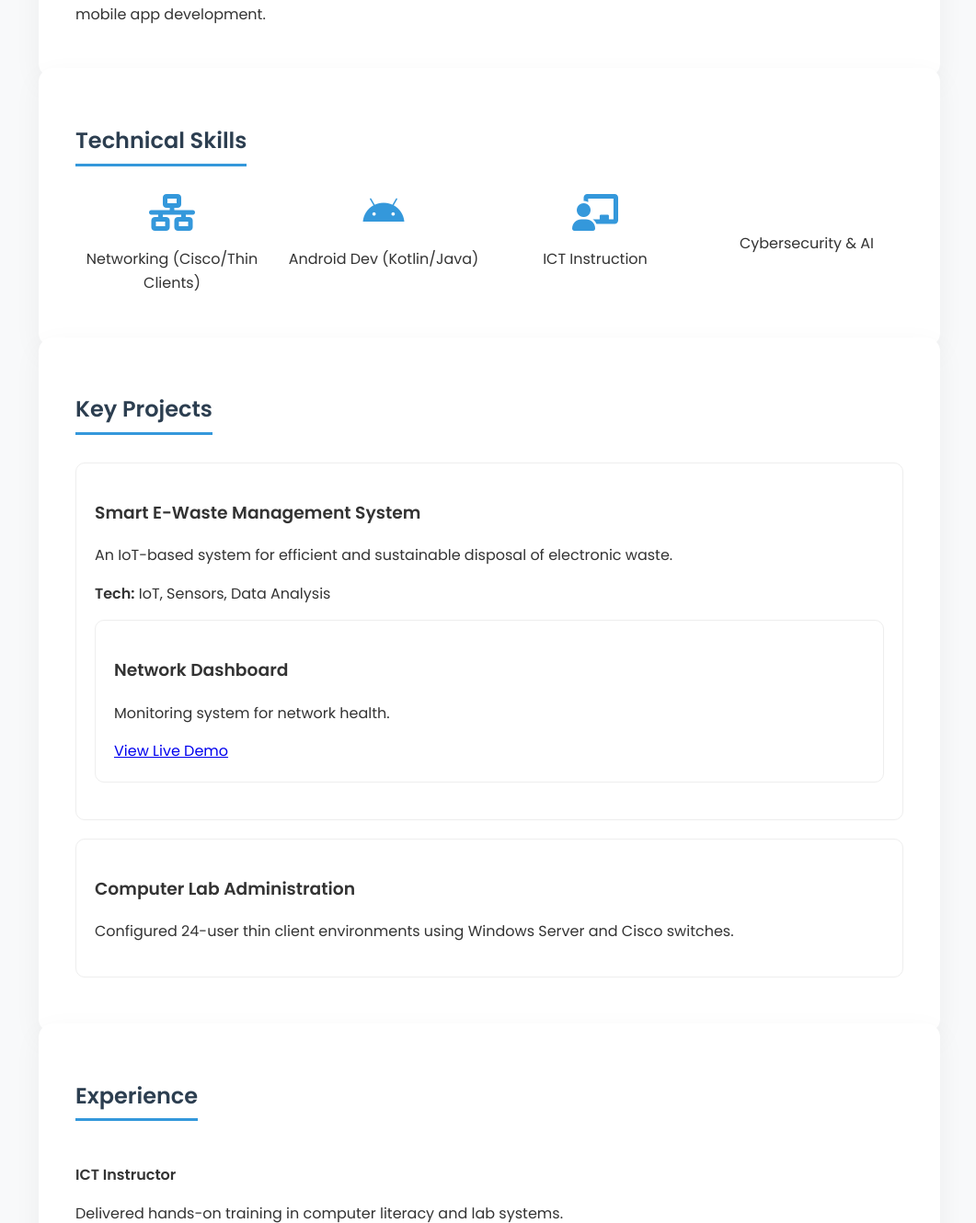
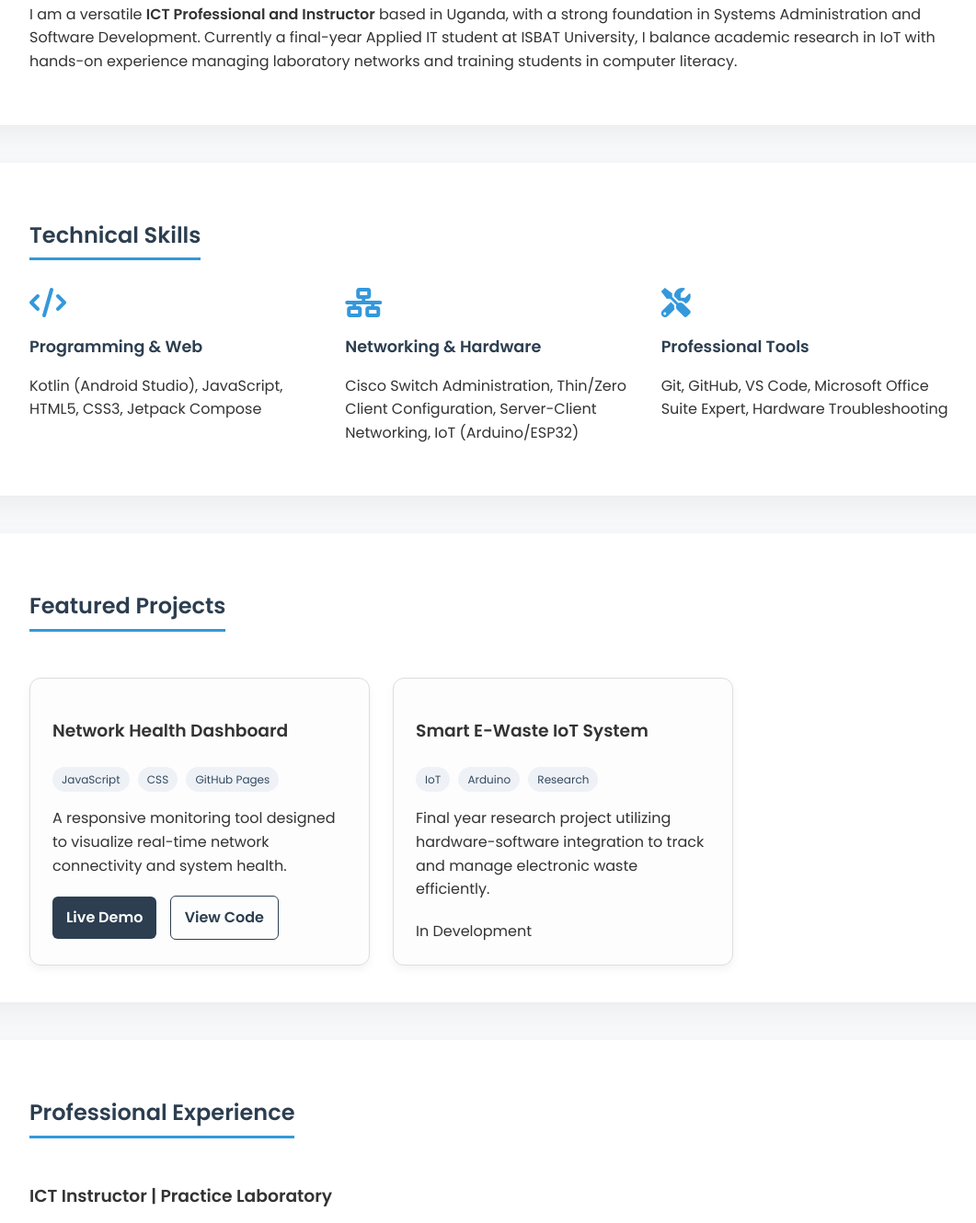
Before and after one commit to Bakubye/my_portifolio, a plain HTML site: page index.html in a window 1280 px wide. Shown: the part 537-1867 px from the top of the page at 92% size, without its empty margins (108-1169 px from the left). Drawn offline with Linux system fonts and the light colour scheme.

Commit message:
Full portifolio content update

```diff
--- a/index.html
+++ b/index.html
@@ -5,7 +5,8 @@
     <meta name="viewport" content="width=device-width, initial-scale=1.0">
     <title>Kauthar | IT Professional Portfolio</title>
     <link rel="stylesheet" href="style.css">
-    <link href="https://fonts.googleapis.com/css2?family=Poppins:wght@300;400;600&display=swap"rel="stylesheet">
+    <link href="https://fonts.googleapis.com/css2?family=Poppins:wght@300;400;600&display=swap" rel="stylesheet">
+    <link rel="stylesheet" href="https://cdnjs.cloudflare.com/ajax/libs/font-awesome/6.0.0/css/all.min.css">
 </head>
 <body>
     <nav>
@@ -13,69 +14,95 @@
             <li><a href="#about">About</a></li>
             <li><a href="#skills">Skills</a></li>
             <li><a href="#projects">Projects</a></li>
+            <li><a href="#experience">Experience</a></li>
             <li><a href="#contact">Contact</a></li>
         </ul>
     </nav>
+
     <header>
         <h1>Kauthar Bakubye</h1>
         <p>ICT Instructor | BSc. Applied IT Student</p>
+        <button id="theme-toggle">Toggle Theme</button>
     </header>
 
+    <main>
         <section id="about">
             <h2>About Me</h2>
-        <p>I am a passionate ICT professional based in Uganda, specializing in computer literacy, laboratory training, and mobile app development.</p>
+            <p>
+                I am a versatile <strong>ICT Professional and Instructor</strong> based in Uganda, with a strong foundation in Systems Administration and Software Development.
+                Currently a final-year Applied IT student at ISBAT University, I balance academic research in IoT with hands-on experience managing
+                laboratory networks and training students in computer literacy.
+            </p>
         </section>
-    <link rel="stylesheet" href="https://cdnjs.cloudflare.com/ajax/libs/font-awesome/6.0.0/css/all.min.css">
 
         <section id="skills">
             <h2>Technical Skills</h2>
             <div class="skills-grid">
-        <div class="skill-item">
+                <div class="skill-category">
+                    <i class="fa-solid fa-code"></i>
+                    <h3>Programming & Web</h3>
+                    <p>Kotlin (Android Studio), JavaScript, HTML5, CSS3, Jetpack Compose</p>
+                </div>
+                <div class="skill-category">
                     <i class="fa-solid fa-network-wired"></i>
-            <p>Networking (Cisco/Thin Clients)</p>
+                    <h3>Networking & Hardware</h3>
+                    <p>Cisco Switch Administration, Thin/Zero Client Configuration, Server-Client Networking, IoT (Arduino/ESP32)</p>
                 </div>
-        <div class="skill-item">
-            <i class="fa-brands fa-android"></i>
-            <p>Android Dev (Kotlin/Java)</p>
-        </div>
-        <div class="skill-item">
-            <i class="fa-solid fa-chalkboard-user"></i>
-            <p>ICT Instruction</p>
-        </div>
-        <div class="skill-item">
-            <i class="fa-solid fa-shield-halved"></i>
-            <p>Cybersecurity & AI</p>
+                <div class="skill-category">
+                    <i class="fa-solid fa-screwdriver-wrench"></i>
+                    <h3>Professional Tools</h3>
+                    <p>Git, GitHub, VS Code, Microsoft Office Suite Expert, Hardware Troubleshooting</p>
                 </div>
             </div>
         </section>
+
         <section id="projects">
-        <h2>Key Projects</h2>
-        <div class="project-card">
-    <h3>Smart E-Waste Management System</h3>
-    <p>An IoT-based system for efficient and sustainable disposal of electronic waste.</p>
-
-    <p><strong>Tech:</strong> IoT, Sensors, Data Analysis</p>
+            <h2>Featured Projects</h2>
+            <div class="project-container">
 
                 <div class="project-card">
-    <h3>Network Dashboard</h3>
-    <p>Monitoring system for network health.</p>
-    <a href="https://Bakubye.github.io/network-dashboard/" target="_blank">View Live Demo</a>
+                    <h3>Network Health Dashboard</h3>
+                    <div class="tags">
+                        <span class="tech-tag">JavaScript</span>
+                        <span class="tech-tag">CSS</span>
+                        <span class="tech-tag">GitHub Pages</span>
+                    </div>
+                    <p>A responsive monitoring tool designed to visualize real-time network connectivity and system health.</p>
+                    <div class="project-links">
+                        <a href="https://Bakubye.github.io/network-dashboard/" target="_blank" class="btn primary">Live Demo</a>
+                        <a href="https://github.com/Bakubye/network-dashboard" target="_blank" class="btn secondary">View Code</a>
+                    </div>
                 </div>
 
+                <div class="project-card">
+                    <h3>Smart E-Waste IoT System</h3>
+                    <div class="tags">
+                        <span class="tech-tag">IoT</span>
+                        <span class="tech-tag">Arduino</span>
+                        <span class="tech-tag">Research</span>
                     </div>
-        <div class="project-card">
-            <h3>Computer Lab Administration</h3>
-            <p>Configured 24-user thin client environments using Windows Server and Cisco switches.</p>
+                    <p>Final year research project utilizing hardware-software integration to track and manage electronic waste efficiently.</p>
+                    <div class="project-links">
+                        <span class="status-label">In Development</span>
+                    </div>
+                </div>
+
             </div>
         </section>
 
         <section id="experience">
-    <h2>Experience</h2>
-    <p><strong>ICT Instructor</strong></p>
-    <p>Delivered hands-on training in computer literacy and lab systems.</p>
+            <h2>Professional Experience</h2>
+            <div class="exp-item">
+                <h3>ICT Instructor | Practice Laboratory</h3>
+                <p><em>Lead Instructor & Lab Manager</em></p>
+                <ul>
+                    <li>Managed a 24-user laboratory utilizing Thin/Zero Client configurations and Cisco networking hardware.</li>
+                    <li>Taught computer hardware components and the Microsoft Office Suite to diverse student groups.</li>
+                    <li>Developed practical ICT assessments to improve student hands-on technical skills.</li>
+                </ul>
+            </div>
         </section>
 
-    <button id="theme-toggle">Toggle Theme</button>
         <section id="contact">
             <h2>Contact Me</h2>
             <p>Have a project in mind or want to discuss ICT training? Send me a message!</p>
@@ -96,9 +123,12 @@
                 <button type="submit" class="btn-submit">Send Message</button>
             </form>
         </section>
+    </main>
+
     <footer>
         <p>Connect with me on <a href="https://github.com/Bakubye">GitHub</a></p>
     </footer>
-    <script scr="script.js"></script>
+
+    <script src="script.js"></script>
 </body>
 </html>
--- a/style.css
+++ b/style.css
@@ -4,116 +4,24 @@
     --light: #ecf0f1;
     --text: #333;
     --white: #ffffff;
+    --bg-gray: #f8f9fa;
+    --card-border: #ddd;
 }
 
 body {
     font-family: 'Poppins', sans-serif;
     line-height: 1.6;
     margin: 0;
-    background-color: #f8f9fa;
+    background-color: var(--bg-gray);
     color: var(--text);
+    transition: background 0.3s, color 0.3s;
 }
 
-/* Creative Header with Gradient */
-header {
-    background: linear-gradient(135deg, var(--dark) 0%, #1a252f 100%);
-    color: var(--white);
-    padding: 100px 20px;
-    text-align: center;
-    clip-path: polygon(0 0, 100% 0, 100% 85%, 0 100%);
-}
-
-header h1 {
-    font-size: 3rem;
-    margin: 0;
-    letter-spacing: 2px;
-}
-
-/* Smooth Card Design */
-section {
-    max-width: 900px;
-    margin: -50px auto 40px; /* Pulls first section up into the header slant */
-    background: var(--white);
-    padding: 40px;
-    border-radius: 15px;
-    box-shadow: 0 10px 30px rgba(0,0,0,0.05);
-}
-
-h2 {
-    color: var(--dark);
-    border-bottom: 3px solid var(--primary);
-    display: inline-block;
-    padding-bottom: 5px;
-    margin-bottom: 30px;
-}
-
-/* Interactive Project Cards */
-.project-card {
-    background: #fff;
-    border: 1px solid #eee;
-    padding: 20px;
-    border-radius: 10px;
-    transition: transform 0.3s ease, box-shadow 0.3s ease;
-    margin-bottom: 20px;
-}
-
-.project-card:hover {
-    transform: translateY(-5px);
-    box-shadow: 0 5px 15px rgba(52, 152, 219, 0.2);
-    border-color: var(--primary);
-}
-
-/* Skills Icons */
-.skills-grid {
-    display: grid;
-    grid-template-columns: repeat(auto-fit, minmax(150px, 1fr));
-    gap: 20px;
-    text-align: center;
-}
-
-.skill-item i {
-    font-size: 2.5rem;
-    color: var(--primary);
-    transition: color 0.3s;
-}
-
-.skill-item:hover i {
-    color: #2ecc71; /* Changes to green on hover */
-}
-
-/* Modern Button */
-.btn-submit {
-    background: var(--primary);
-    font-weight: bold;
-    letter-spacing: 1px;
-    padding: 15px;
-    border-radius: 30px; /* Rounded pill shape */
-    border: none;
-    color: white;
-    cursor: pointer;
-    transition: 0.3s;
-}
-
-.btn-submit:hover {
-    background: var(--dark);
-    transform: scale(1.02);
-}
-#typing-text {
-    border-right: 2px solid #3498db;
-    padding-right: 5px;
-    animation: blink 0.7s infinite;
-}
-
-@keyframes blink {
-    0% { border-color: transparent; }
-    50% { border-color: #3498db; }
-    100% { border-color: transparent; }
-}
-
+/* --- Navigation --- */
 nav {
     position: sticky;
     top: 0;
-    background: white;
+    background: var(--white);
     padding: 10px;
     box-shadow: 0 2px 10px rgba(0,0,0,0.05);
     z-index: 1000;
@@ -133,7 +41,193 @@ nav a {
     font-weight: 600;
 }
 
-.dark {
-    background: #1a1a1a;
-    color: #fff;
+/* --- Creative Header --- */
+header {
+    background: linear-gradient(135deg, var(--dark) 0%, #1a252f 100%);
+    color: var(--white);
+    padding: 100px 20px;
+    text-align: center;
+    clip-path: polygon(0 0, 100% 0, 100% 85%, 0 100%);
 }
+
+header h1 {
+    font-size: 3rem;
+    margin: 0;
+    letter-spacing: 2px;
+}
+
+/* --- Layout Sections --- */
+section {
+    max-width: 1000px;
+    margin: -50px auto 40px; /* Pulls first section into header slant */
+    background: var(--white);
+    padding: 40px 10%;
+    border-radius: 15px;
+    box-shadow: 0 10px 30px rgba(0,0,0,0.05);
+    border-bottom: 1px solid #eee;
+}
+
+/* Reset margin for sections that follow the first one */
+section ~ section {
+    margin-top: 20px;
+}
+
+h2 {
+    color: var(--dark);
+    border-bottom: 3px solid var(--primary);
+    display: inline-block;
+    padding-bottom: 5px;
+    margin-bottom: 30px;
+}
+
+/* --- Skills Grid --- */
+.skills-grid {
+    display: grid;
+    grid-template-columns: repeat(auto-fit, minmax(250px, 1fr));
+    gap: 30px;
+    text-align: left;
+}
+
+.skill-category i {
+    font-size: 2rem;
+    color: var(--primary);
+    margin-bottom: 10px;
+    display: block;
+}
+
+.skill-category h3 {
+    font-size: 1.1rem;
+    color: var(--dark);
+    margin-bottom: 10px;
+}
+
+/* --- Project Cards --- */
+.project-container {
+    display: flex;
+    flex-wrap: wrap;
+    gap: 25px;
+    margin-top: 20px;
+}
+
+.project-card {
+    background: #fdfdfd;
+    border: 1px solid var(--card-border);
+    border-radius: 12px;
+    padding: 24px;
+    width: 100%; /* Mobile first */
+    max-width: 320px;
+    box-shadow: 0 4px 10px rgba(0,0,0,0.05);
+    transition: transform 0.3s ease, box-shadow 0.3s ease;
+}
+
+.project-card:hover {
+    transform: translateY(-8px);
+    box-shadow: 0 12px 20px rgba(52, 152, 219, 0.15);
+    border-color: var(--primary);
+}
+
+.tech-tag {
+    background: #eef2f7;
+    color: #34495e;
+    padding: 4px 10px;
+    font-size: 12px;
+    border-radius: 20px;
+    margin-right: 5px;
+    display: inline-block;
+    margin-top: 5px;
+}
+
+/* --- Buttons & Inputs --- */
+.project-links { margin-top: 20px; }
+
+.btn {
+    text-decoration: none;
+    padding: 10px 15px;
+    border-radius: 6px;
+    font-weight: bold;
+    display: inline-block;
+    transition: 0.3s;
+}
+
+.btn.primary { background: var(--dark); color: white; margin-right: 10px; }
+.btn.secondary { border: 1px solid var(--dark); color: var(--dark); }
+.btn:hover { opacity: 0.8; transform: scale(1.05); }
+
+.btn-submit {
+    background: var(--primary);
+    font-weight: bold;
+    letter-spacing: 1px;
+    padding: 15px 30px;
+    border-radius: 30px;
+    border: none;
+    color: white;
+    cursor: pointer;
+    transition: 0.3s;
+    width: 100%;
+}
+
+.btn-submit:hover {
+    background: var(--dark);
+    transform: scale(1.02);
+}
+
+/* --- Contact Form --- */
+.form-group { margin-bottom: 15px; }
+.form-group label { display: block; margin-bottom: 5px; font-weight: 600; }
+.form-group input, .form-group textarea {
+    width: 100%;
+    padding: 10px;
+    border: 1px solid #ddd;
+    border-radius: 8px;
+    font-family: inherit;
+}
+
+/* --- Experience & Footer --- */
+.exp-item ul {
+    margin-top: 10px;
+    padding-left: 20px;
+}
+
+footer {
+    text-align: center;
+    padding: 40px;
+    background: var(--dark);
+    color: white;
+}
+
+footer a { color: var(--primary); }
+
+/* --- Typing Animation --- */
+#typing-text {
+    border-right: 2px solid var(--primary);
+    padding-right: 5px;
+    animation: blink 0.7s infinite;
+}
+
+@keyframes blink {
+    0% { border-color: transparent; }
+    50% { border-color: var(--primary); }
+    100% { border-color: transparent; }
+}
+
+/* --- Dark Mode Toggle Styles --- */
+body.dark {
+    background-color: #121212;
+    color: #e0e0e0;
+}
+
+body.dark section {
+    background: #1e1e1e;
+    border-color: #333;
+    box-shadow: 0 10px 30px rgba(0,0,0,0.5);
+}
+
+body.dark .project-card {
+    background: #252525;
+    border-color: #444;
+}
+
+body.dark nav { background: #1a1a1a; }
+body.dark nav a { color: #fff; }
+body.dark h2, body.dark h3 { color: #fff; }
+body.dark .tech-tag { background: #333; color: #fff; }
```
Lines whose indentation alone changed are shown as unchanged.
